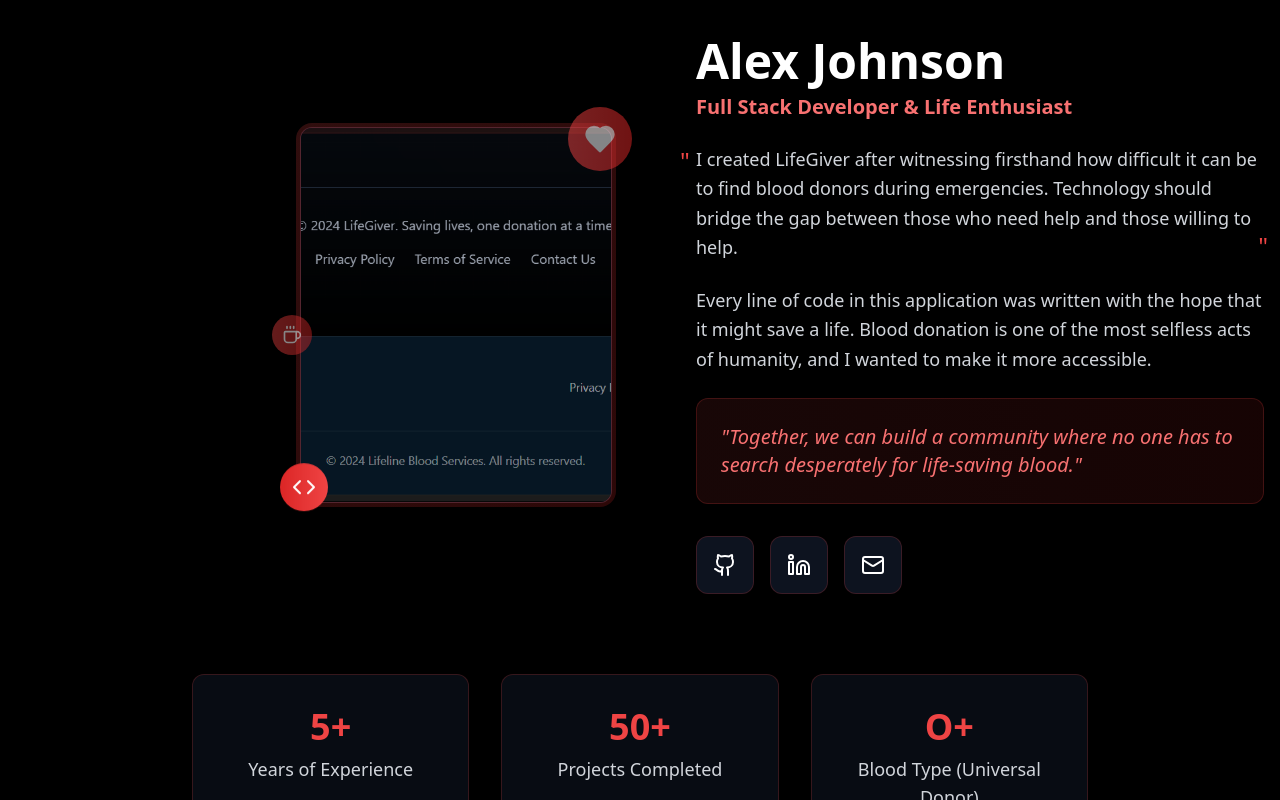
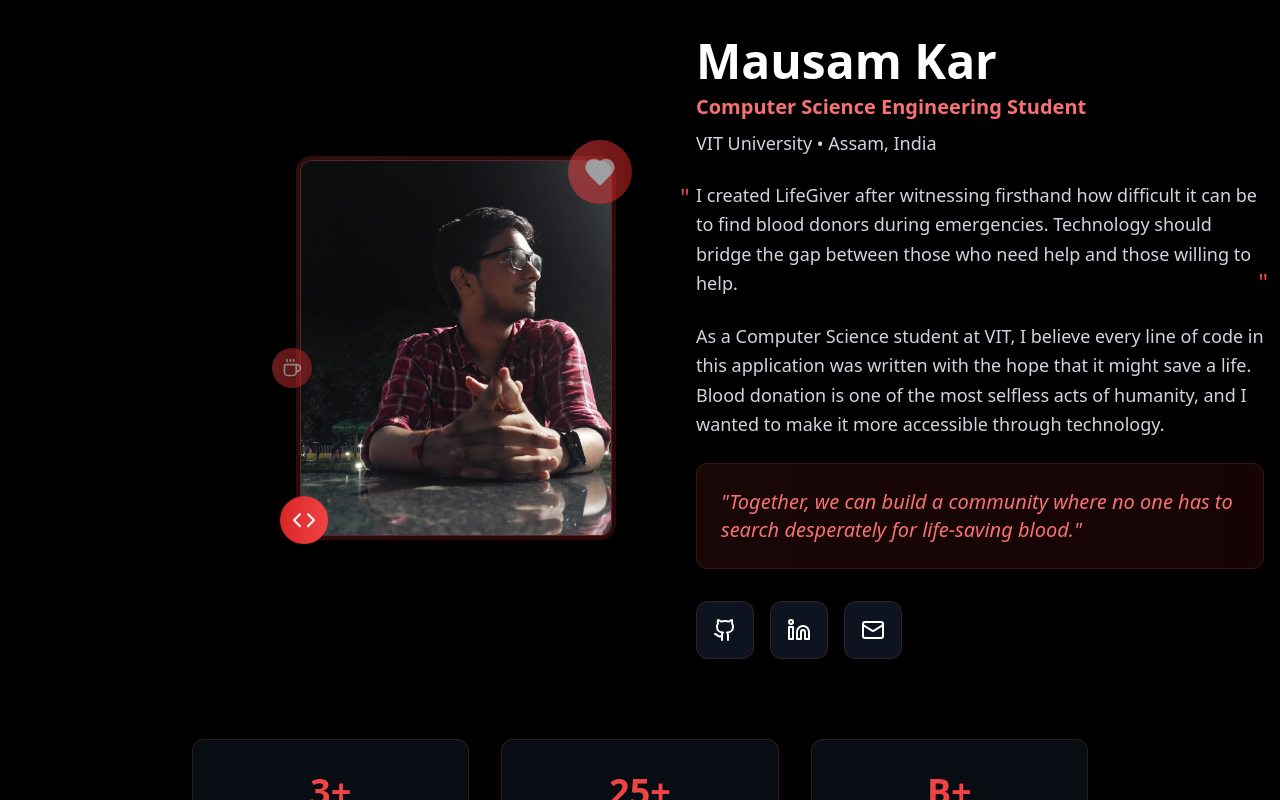
Before and after one commit to Mausam5055/blood-pulse-hero, a React (Vite) app: page / in a window 1280 px wide. Shown: the part 4160-4960 px from the top of the page. Built offline with nearby package versions, Linux system fonts and the light colour scheme.

Commit message:
Add creator photo and details
Added Mausam Kar's photo and details to the "Meet the Creator" section in `src/components/MeetTheCreator.tsx`.

```diff
--- a/src/components/MeetTheCreator.tsx
+++ b/src/components/MeetTheCreator.tsx
@@ -24,8 +24,8 @@ const MeetTheCreator = () => {
               <div className="w-80 h-96 bg-gradient-to-br from-red-500/20 to-red-600/20 p-1 rounded-2xl overflow-hidden shadow-2xl">
                 <div className="w-full h-full rounded-xl overflow-hidden border border-red-500/30 bg-gray-900">
                   <img
-                    src="/lovable-uploads/e0b9cc04-778d-4b53-8e28-0e3d48912c66.png"
-                    alt="App Creator"
+                    src="/lovable-uploads/8ddba743-7775-41bb-8421-21504d01c737.png"
+                    alt="Mausam Kar - App Creator"
                     className="w-full h-full object-cover"
                   />
                 </div>
@@ -50,10 +50,13 @@ const MeetTheCreator = () => {
           <div className="space-y-8 lg:pl-8">
             <div>
               <h3 className="text-4xl lg:text-5xl font-bold text-white mb-2">
-                Alex Johnson
+                Mausam Kar
               </h3>
-              <p className="text-xl text-red-400 font-semibold mb-6">
-                Full Stack Developer & Life Enthusiast
+              <p className="text-xl text-red-400 font-semibold mb-2">
+                Computer Science Engineering Student
+              </p>
+              <p className="text-lg text-gray-300 mb-6">
+                VIT University • Assam, India
               </p>
 
               <div className="space-y-6 text-gray-300 text-lg leading-relaxed">
@@ -65,8 +68,8 @@ const MeetTheCreator = () => {
                 </p>
 
                 <p>
-                  Every line of code in this application was written with the hope that it might save a life.
-                  Blood donation is one of the most selfless acts of humanity, and I wanted to make it more accessible.
+                  As a Computer Science student at VIT, I believe every line of code in this application was written with the hope that it might save a life.
+                  Blood donation is one of the most selfless acts of humanity, and I wanted to make it more accessible through technology.
                 </p>
 
                 <div className="bg-gradient-to-r from-red-500/10 to-red-600/10 p-6 rounded-xl border border-red-500/20">
@@ -100,7 +103,7 @@ const MeetTheCreator = () => {
               </a>
 
               <a
-                href="mailto:alex@lifegiver.com"
+                href="mailto:mausam@lifegiver.com"
                 className="group relative p-4 rounded-xl bg-gray-900/80 border border-red-500/20 text-white hover:border-red-500/50 transition-all duration-300 hover:scale-105"
               >
                 <Mail className="w-6 h-6 group-hover:text-red-500 transition-colors" />
@@ -114,7 +117,7 @@ const MeetTheCreator = () => {
         <div className="grid grid-cols-1 md:grid-cols-3 gap-8 max-w-4xl mx-auto mt-20">
           <Card className="bg-gray-900/50 border-red-500/20 hover:border-red-500/40 transition-all duration-300 group backdrop-blur-sm">
             <CardContent className="p-8 text-center">
-              <div className="text-4xl font-bold text-red-500 mb-2 group-hover:scale-110 transition-transform">5+</div>
+              <div className="text-4xl font-bold text-red-500 mb-2 group-hover:scale-110 transition-transform">3+</div>
               <div className="text-gray-300 text-lg">Years of Experience</div>
               <Star className="w-6 h-6 text-red-500/50 mx-auto mt-4" />
             </CardContent>
@@ -122,7 +125,7 @@ const MeetTheCreator = () => {
 
           <Card className="bg-gray-900/50 border-red-500/20 hover:border-red-500/40 transition-all duration-300 group backdrop-blur-sm">
             <CardContent className="p-8 text-center">
-              <div className="text-4xl font-bold text-red-500 mb-2 group-hover:scale-110 transition-transform">50+</div>
+              <div className="text-4xl font-bold text-red-500 mb-2 group-hover:scale-110 transition-transform">25+</div>
               <div className="text-gray-300 text-lg">Projects Completed</div>
               <Code className="w-6 h-6 text-red-500/50 mx-auto mt-4" />
             </CardContent>
@@ -130,8 +133,8 @@ const MeetTheCreator = () => {
 
           <Card className="bg-gray-900/50 border-red-500/20 hover:border-red-500/40 transition-all duration-300 group backdrop-blur-sm">
             <CardContent className="p-8 text-center">
-              <div className="text-4xl font-bold text-red-500 mb-2 group-hover:scale-110 transition-transform">O+</div>
-              <div className="text-gray-300 text-lg">Blood Type (Universal Donor)</div>
+              <div className="text-4xl font-bold text-red-500 mb-2 group-hover:scale-110 transition-transform">B+</div>
+              <div className="text-gray-300 text-lg">Blood Type</div>
               <Heart className="w-6 h-6 text-red-500/50 mx-auto mt-4" fill="currentColor" />
             </CardContent>
           </Card>
```
Also changed, not shown: public/lovable-uploads/8ddba743-7775-41bb-8421-21504d01c737.png (added).
